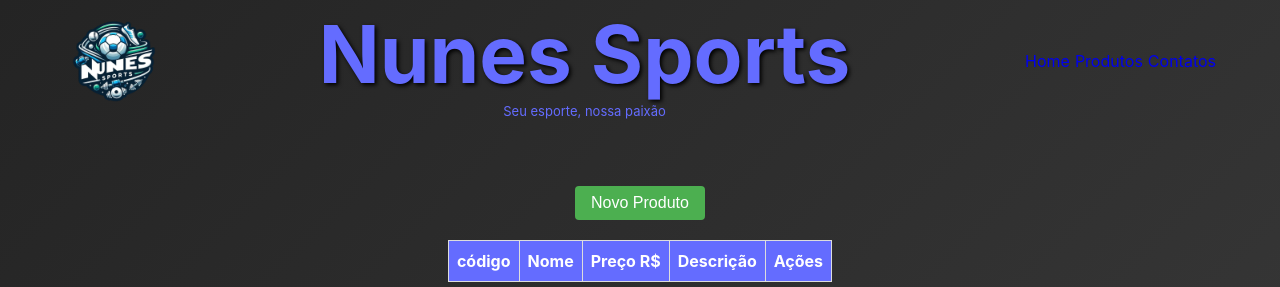
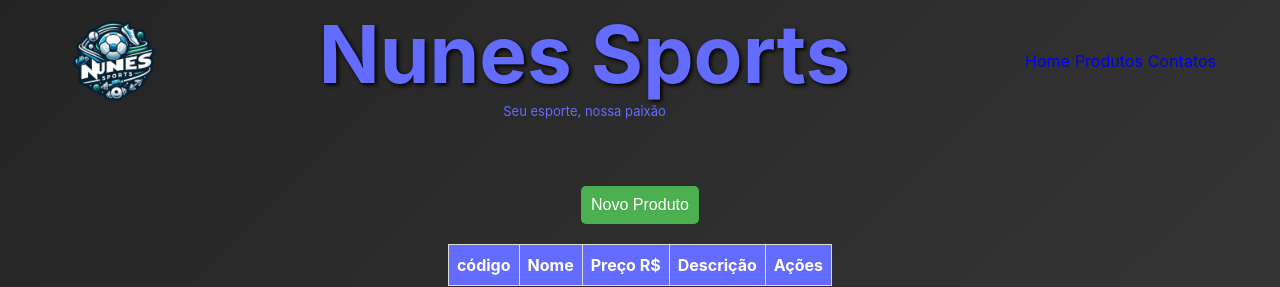
Before and after one commit to mbrennerr/Project_NunesSports, a website built with Vite: page index.html in a window 1280 px wide. Shown: the top 287 px of the page. Built offline with nearby package versions, Linux system fonts and the light colour scheme; no server answers.

Commit message:
[style] csszando

```diff
--- a/src/style/style.css
+++ b/src/style/style.css
@@ -132,3 +132,12 @@
   cursor: pointer;
   transition: background-color 0.3s;
 }
+
+#loadButton{
+  border: none;
+  padding: 10px;
+  border-radius: 5px;
+}
+#loadButton:hover {
+  color: #457f3c;
+}
```
